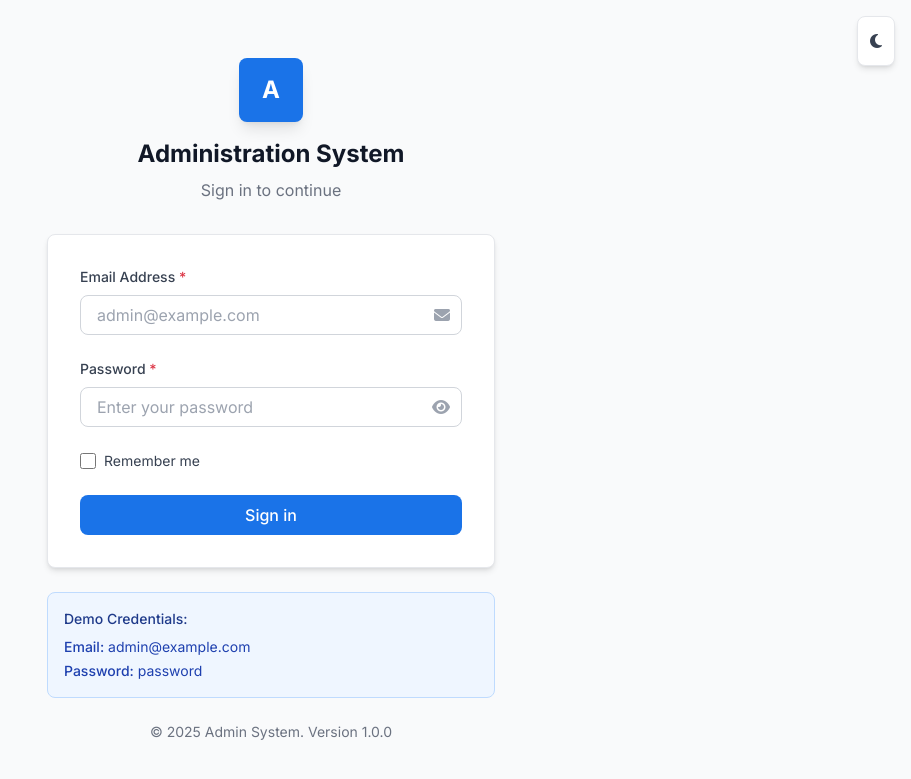
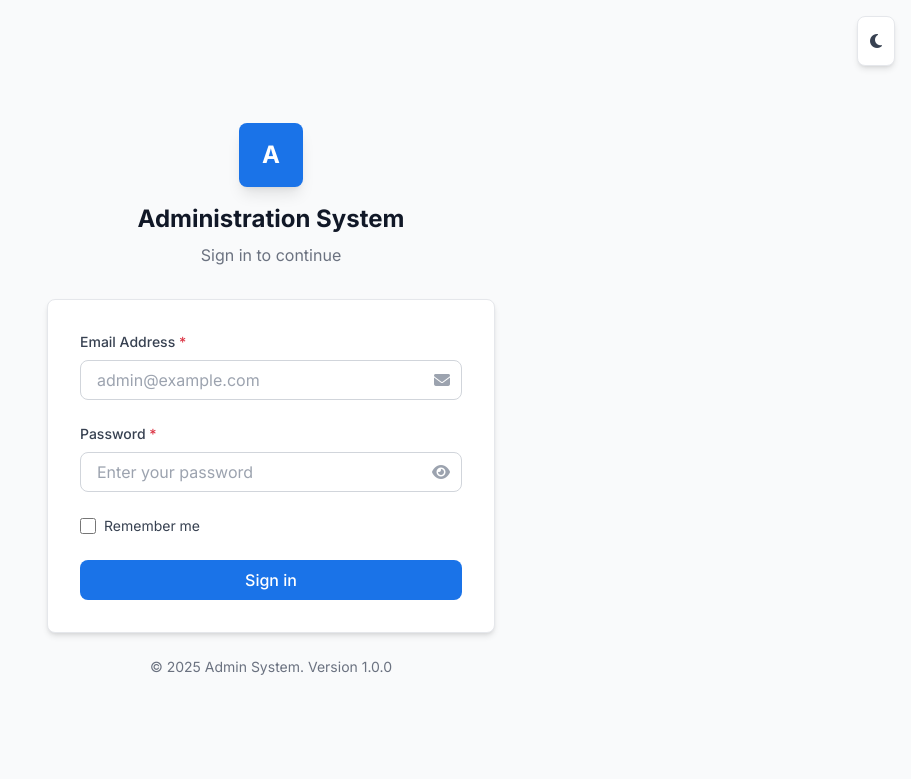
Before and after one commit to double-eye-za/QuantifyMeteringSystem, a Flask app: page /api/v1/login in a window 1280 px wide. Shown: the top 779 px of the page, without its empty margins (369-1280 px from the left). Run offline with Flask 3, Linux system fonts and the light colour scheme; some libraries are stand-ins or nearby versions.

Commit message:
refactor: remove demo credentials section from login page to streamline user interface and enhance focus on login functionality

```diff
--- a/app/templates/auth/login.html
+++ b/app/templates/auth/login.html
@@ -190,24 +190,7 @@
               </div>
             </div>
           </form>
-        </div>
-
-        <!-- Demo Credentials -->
-        <div
-          class="bg-blue-50 dark:bg-blue-900/20 border border-blue-200 dark:border-blue-800 rounded-lg p-4 mt-6"
-        >
-          <p class="text-sm font-medium text-blue-900 dark:text-blue-300 mb-2">
-            Demo Credentials:
-          </p>
-          <div class="space-y-1">
-            <p class="text-sm text-blue-800 dark:text-blue-400">
-              <span class="font-medium">Email:</span> admin@example.com
-            </p>
-            <p class="text-sm text-blue-800 dark:text-blue-400">
-              <span class="font-medium">Password:</span> password
-            </p>
-          </div>
-        </div>
+        </div
 
         <!-- Footer -->
         <div class="text-center mt-6 text-sm text-gray-500 dark:text-gray-400">
```
